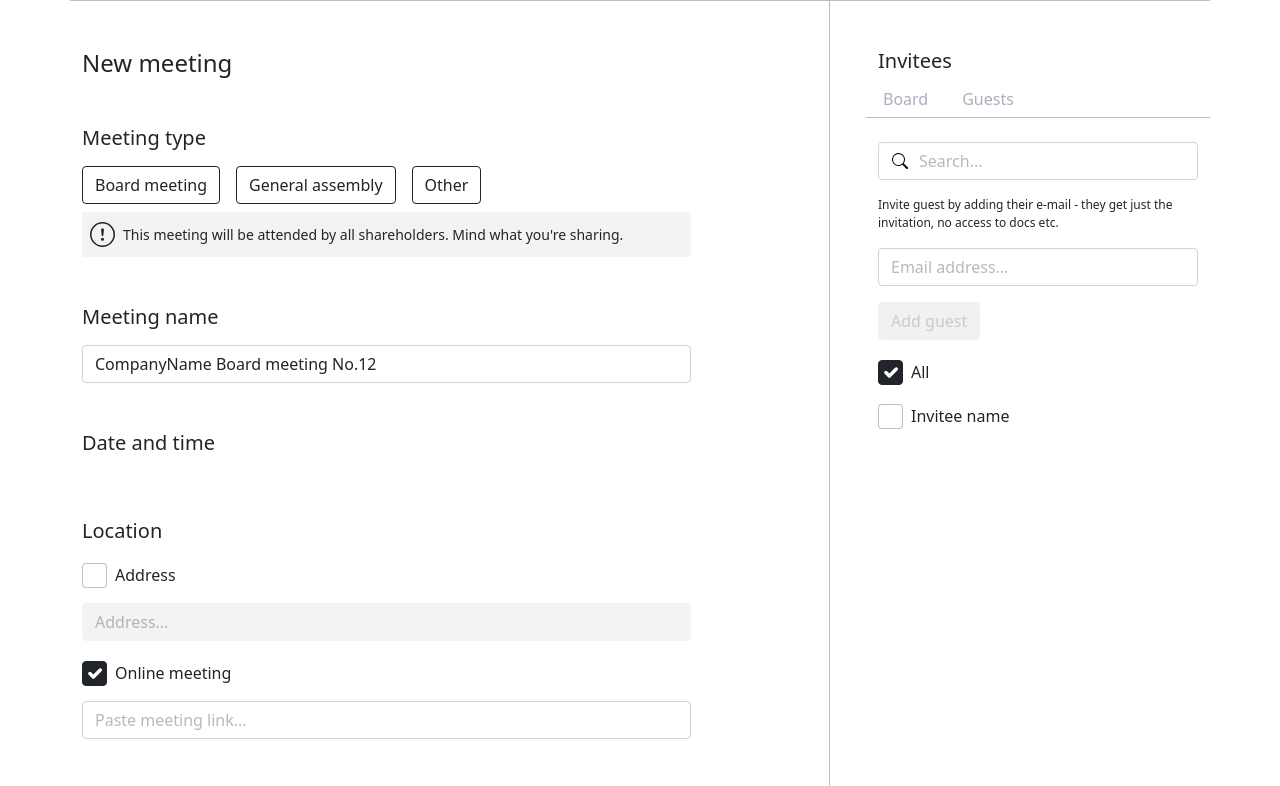
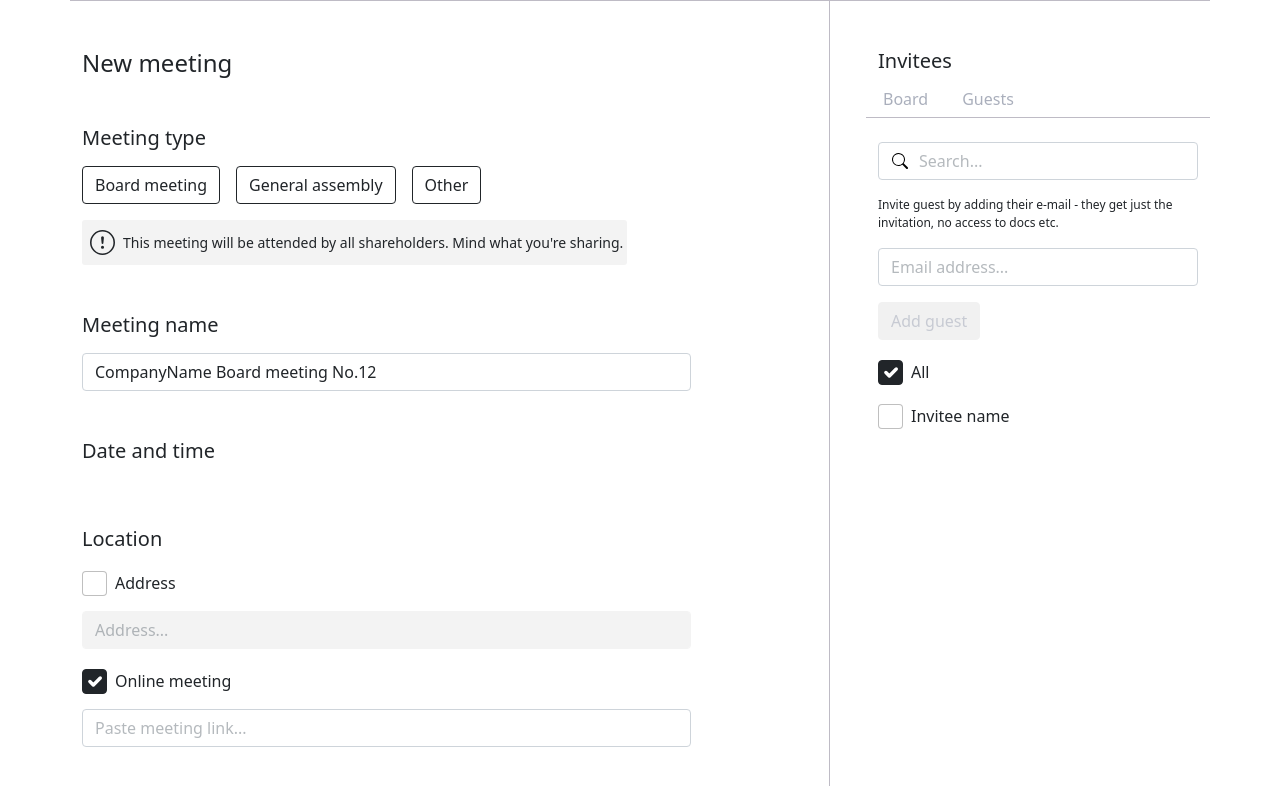
Before and after one commit to aggol/angular-task, an Angular app: page / in a window 1280 px wide. Shown: the top 786 px of the page. Built offline with nearby package versions, Linux system fonts and the light colour scheme.

Commit message:
1 file modified

```diff
--- a/src/app/app.component.html
+++ b/src/app/app.component.html
@@ -25,7 +25,7 @@
                   Other
                 </button>
               </div>
-              <div class="col-10 mt-2">
+              <div class="col-9 mt-3">
                 <div class="small warning">
                   <span>
                     <svg
```
